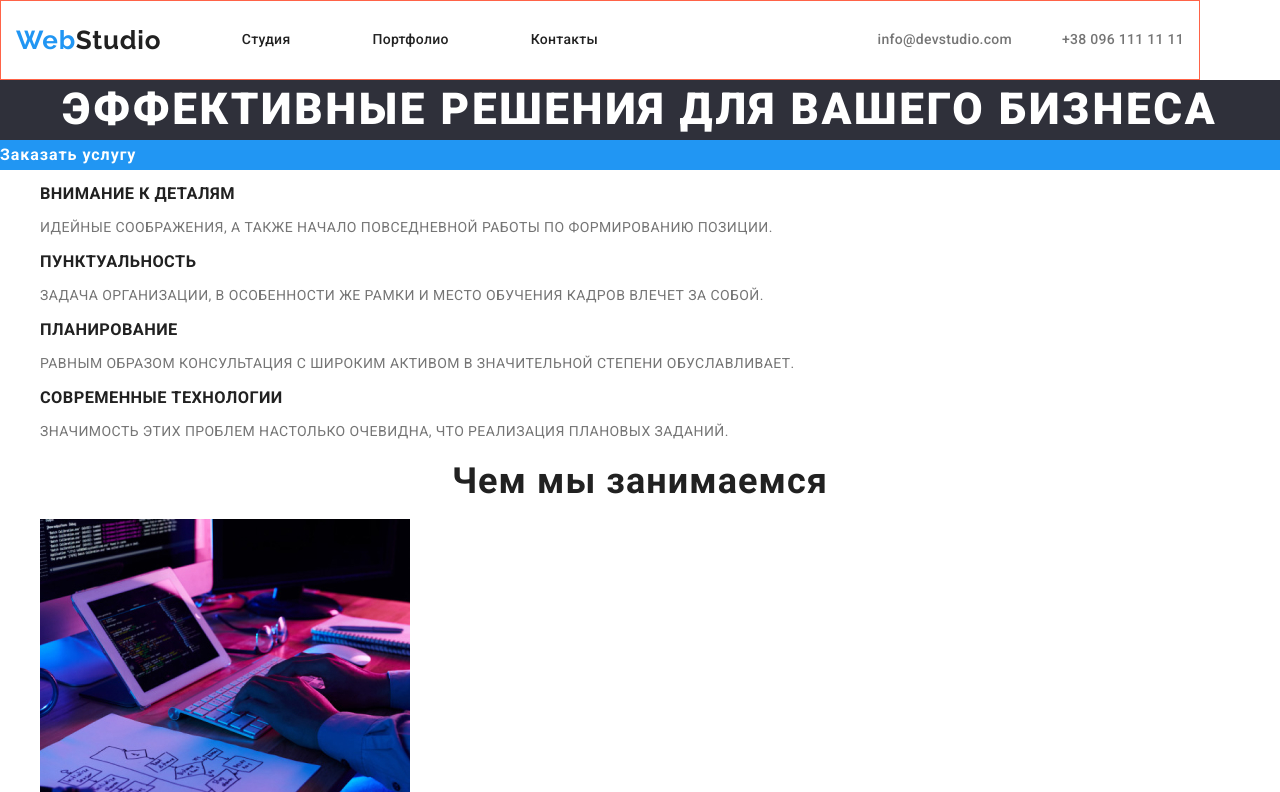
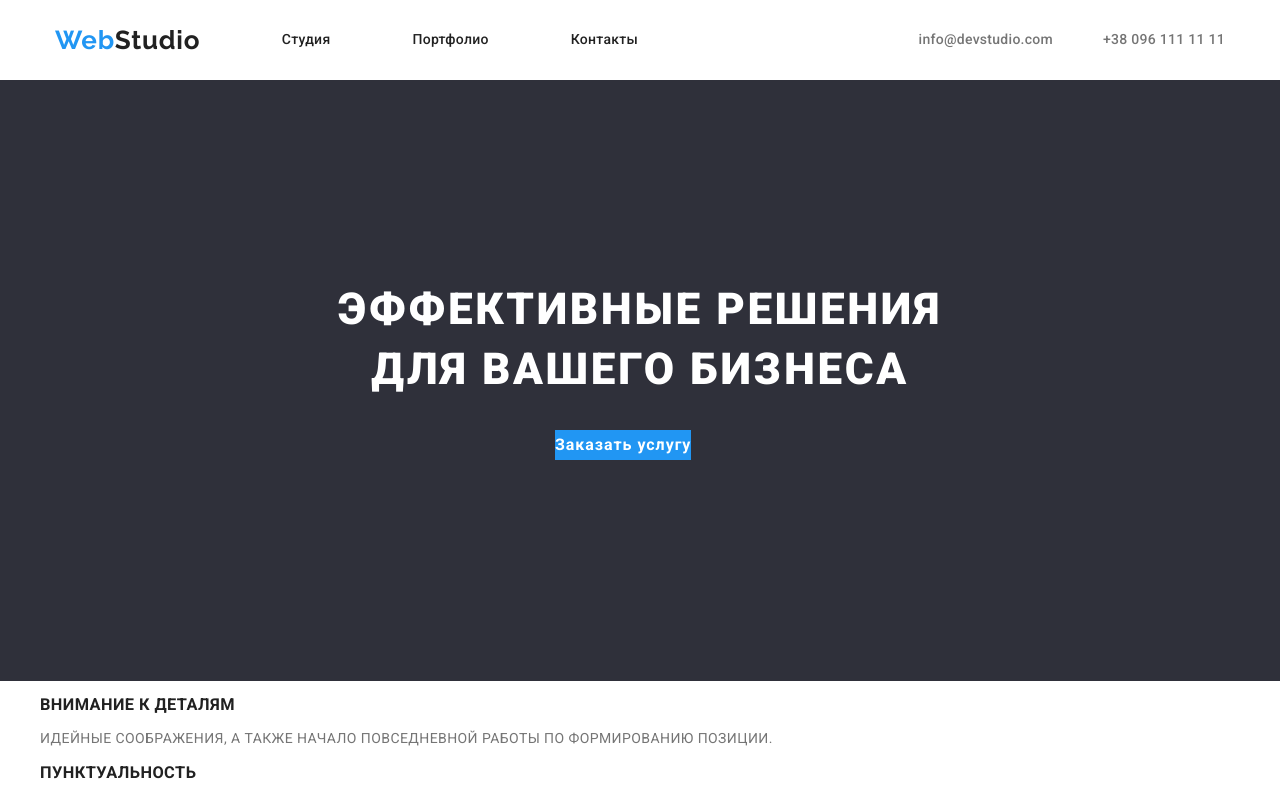
Before and after one commit to olexiychubok/goit-markup-hw-03, a plain HTML site: page index.html in a window 1280 px wide. Shown: the top 792 px of the page. Drawn offline with nearby package versions, Linux system fonts and the light colour scheme.

Commit message:
Створено позиціонування для Героя

```diff
--- a/css/common.css
+++ b/css/common.css
@@ -6,6 +6,12 @@
     --address-text-op60: rgba(255, 255, 255, 0.6);
     --section: rgba(47, 48, 58, 1);
     --section-team: rgba(245, 244, 250, 1);
+}
+
+html,
+body {
+    max-width: 1600px;
+    margin: auto;
 }
 
 h1,
@@ -32,7 +38,6 @@ h3 {
 }
 
 .header .container {
-    border: 1px solid tomato;
     min-height: 80px;
     display: flex;
     justify-content: space-between;
--- a/css/mainpage.css
+++ b/css/mainpage.css
@@ -1,9 +1,18 @@
 /* MAIN! */
 /* hero */
 
+.container {
+    width: 1200px;
+    padding: 0 15px;
+    margin: 0 auto;
+}
+
 .hero {
-    background-color: var(--section)
-    ;
+    background-color: var(--section);
+}
+
+.hero-main .container {
+    border: 1px solid tomato;
 }
 
 .hero-title {
@@ -16,6 +25,11 @@
     letter-spacing: 0.06em;
     text-transform: uppercase;
     color: var(--second-text);
+    display: inline-block;
+    padding-top: 200px;
+    padding-bottom: 30px;
+    padding-left: 272px;
+    padding-right: 272px;
 }
 
 .hero-main .button {
@@ -24,10 +38,13 @@
     font-weight: bold;
     font-size: 16px;
     line-height: 1.9;
-    display: flex;
     align-items: center;
     text-align: center;
     letter-spacing: 0.06em;
+    display: inline-block;
+    margin-left: 500px;
+    margin-right: 500px;
+    margin-bottom: 221px;
 }
 
 .hero-main .button.link {
--- a/index.html
+++ b/index.html
@@ -35,7 +35,7 @@
     </header>
     <main>
         <div class="hero">
-            <section class="hero-main">
+            <section class="hero-main container">
                 <h1 class="hero-title">Эффективные решения для вашего бизнеса</h1>
                 <a class="button link" href="#">Заказать услугу</a>
             </section>
```
